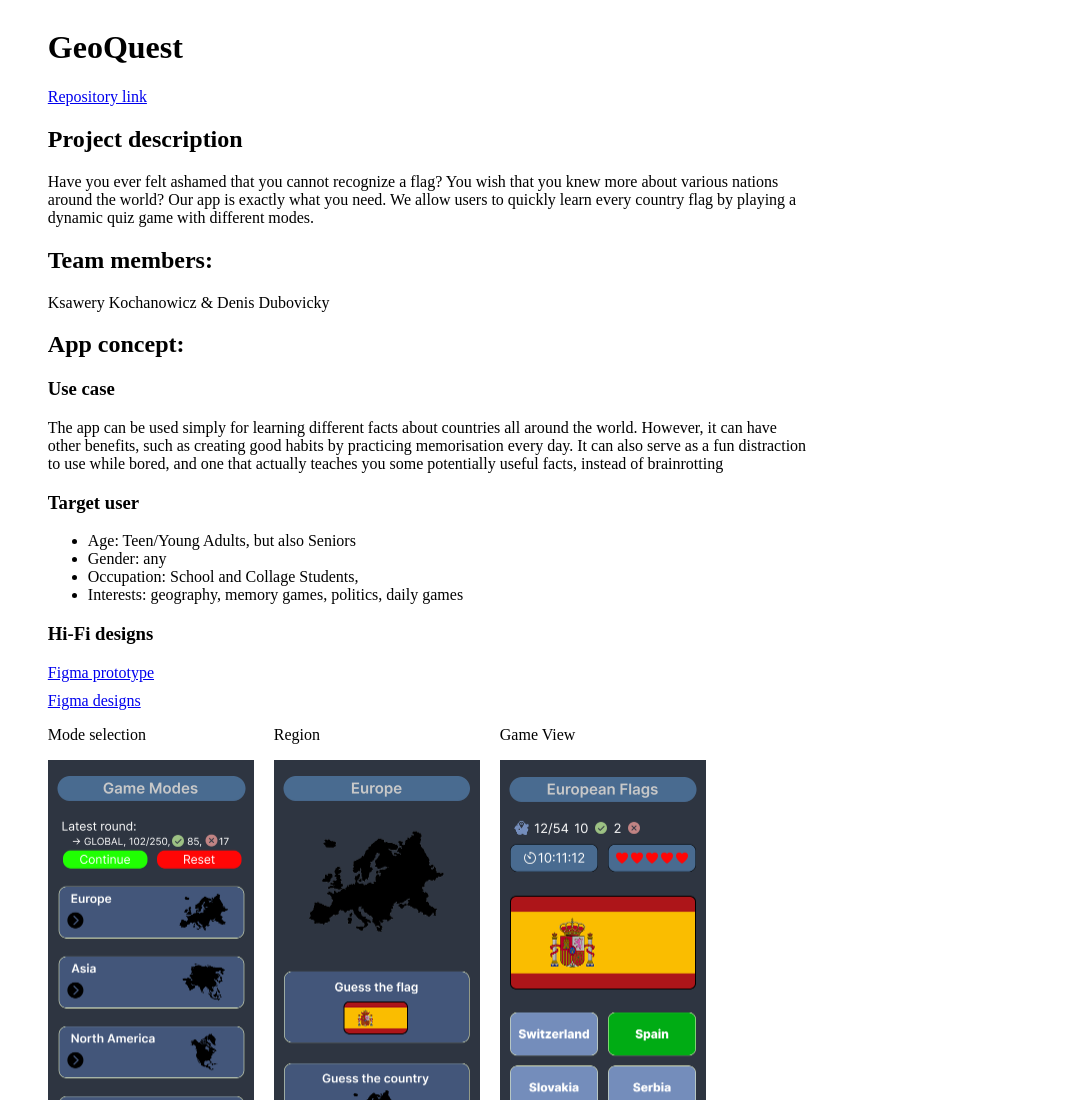
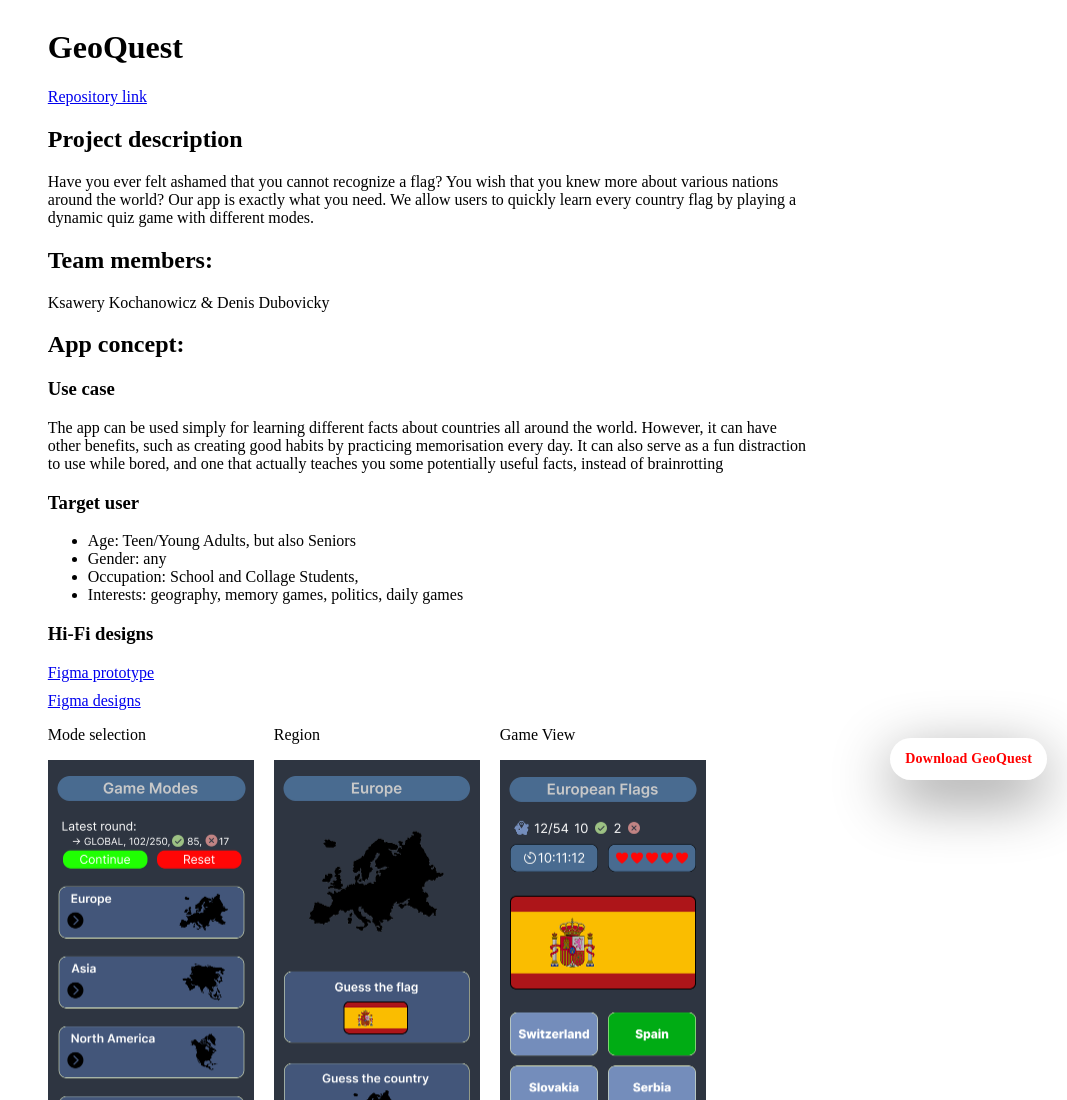
Before and after one commit to xaxy7/CCL3-WS2025, a plain HTML site: page docs/index.html in a window 1280 px wide. Shown: the top 1100 px of the page, without its empty margins (213-1280 px from the left). Drawn offline with Linux system fonts and the light colour scheme.

Commit message:
added download button

```diff
--- a/docs/index.html
+++ b/docs/index.html
@@ -68,6 +68,12 @@
             <img id="databaseStructureImg" src="./images/database.png" alt="database structure">
 
             <h3>APK file</h3>
+            <a class="apk-fab"
+               href="apk/GeoQuest.apk"
+               download="GeoQuest.apk"
+               aria-label="Download GeoQuest">
+                <span class="apk-fab__text">Download GeoQuest</span>
+            </a>
 
             <h3>Final Reflection</h3>
             <div>
--- a/docs/styles.css
+++ b/docs/styles.css
@@ -53,3 +53,49 @@
     width: 70%;
     height: 70%;
 }
+.apk-fab{
+    position: fixed;
+    right: 20px;
+    bottom: 20px;
+    z-index: 9999;
+
+    display: inline-flex;
+    align-items: center;
+    gap: 10px;
+
+    padding: 12px 14px;
+    border-radius: 999px;
+
+    background: rgba(255,255,255,0.10);
+    border: 1px solid rgba(255,255,255,0.18);
+    backdrop-filter: blur(10px);
+
+    color: rgba(255,255,255,0.92);
+    text-decoration: none;
+
+    box-shadow: 0 18px 60px rgba(0,0,0,0.45);
+}
+
+.apk-fab:hover{
+    transform: translateY(-1px);
+    background: rgba(255,255,255,0.14);
+}
+
+.apk-fab:active{
+    transform: translateY(0px);
+}
+
+.apk-fab:focus-visible{
+    outline: 2px solid rgba(183,156,255,0.9);
+    outline-offset: 3px;
+}
+
+
+
+.apk-fab__text{
+    font-size: 14px;
+    font-weight: 600;
+    letter-spacing: 0.2px;
+    white-space: nowrap;
+    color: red;
+}
```
Also changed, not shown: 1 other file.
